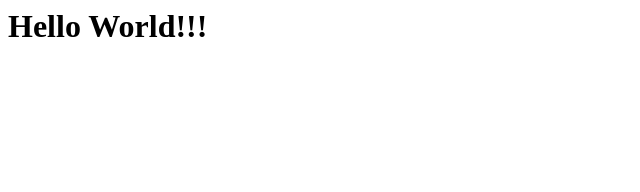
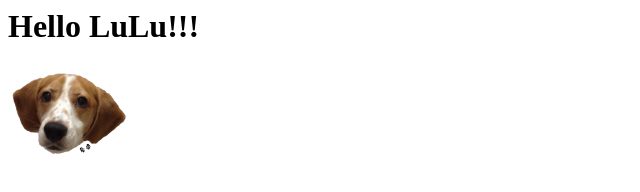
Before and after one commit to 510190391jy/git-tutorial, a plain HTML site: page index.html in a window 1280 px wide. Shown: the whole page, without its empty margins (0-640 px from the left). Drawn offline with Linux system fonts and the light colour scheme.

Commit message:
增加魯魯照片

```diff
--- a/index.html
+++ b/index.html
@@ -1 +1,2 @@
-<h1>Hello World!!!</h1>
+<h1>Hello LuLu!!!</h1>
+<img src="圖片1.png" height="100">
```
Also changed, not shown: 圖片1.png (added).
